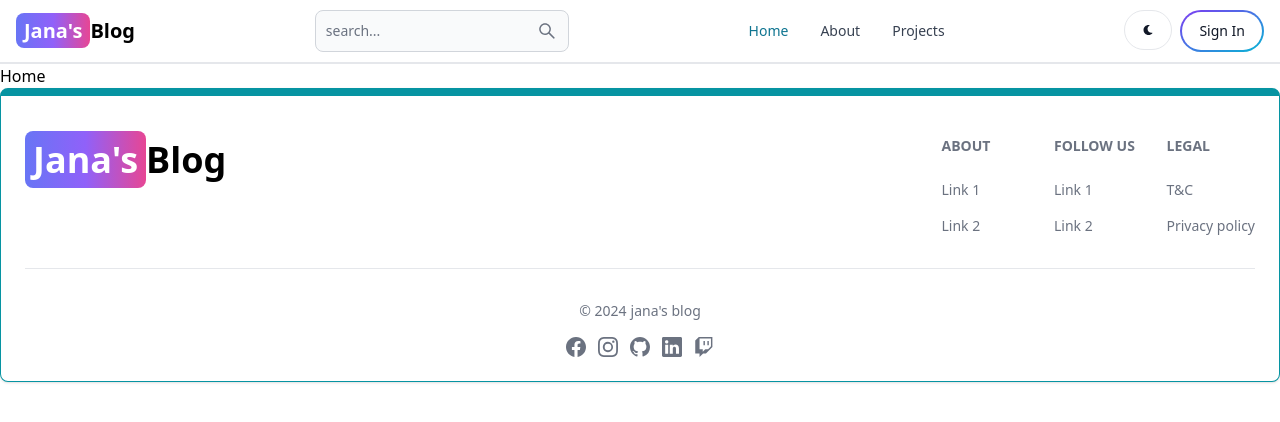
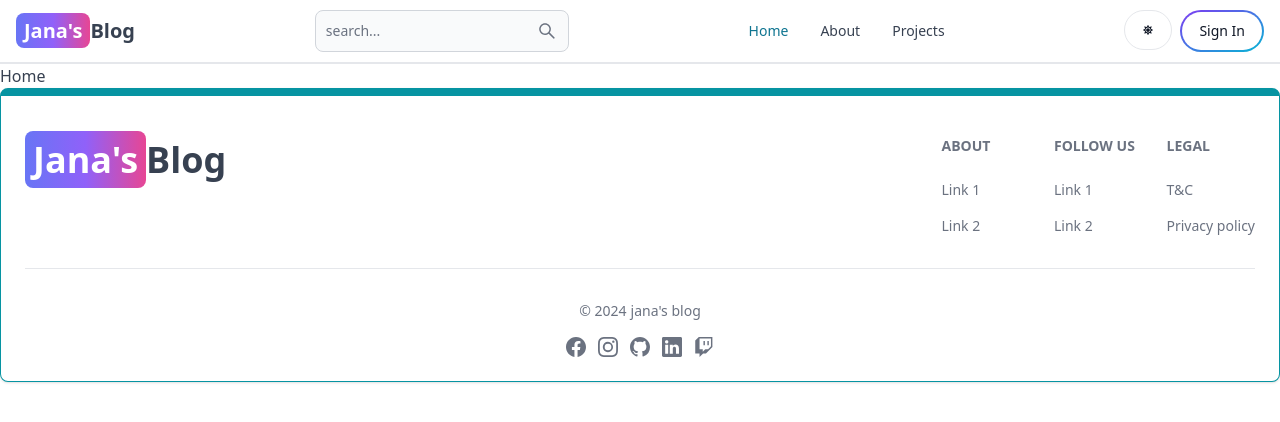
Before and after one commit to newdev101/mern_blog, a React (Vite) app in the folder client/: page / in a window 1280 px wide. Shown: the top 422 px of the page. Built offline with nearby package versions, Linux system fonts and the light colour scheme; no server answers.

Commit message:
Complete dark mode functionallity

```diff
--- a/client/src/components/Header.jsx
+++ b/client/src/components/Header.jsx
@@ -1,12 +1,16 @@
 import { Avatar, Button, Dropdown, DropdownHeader, Navbar, TextInput } from 'flowbite-react'
 import { Link, useLocation } from 'react-router-dom'
 import { AiOutlineSearch } from 'react-icons/ai'
-import { FaMoon } from 'react-icons/fa'
-import {useSelector} from 'react-redux';
+import { FaMoon, FaSun } from 'react-icons/fa'
+import {useSelector, useDispatch} from 'react-redux';
+import {toggleTheme} from '../redux/theme/themeSlice';
+
 
 function Header() {
      const path = useLocation().pathname;
+     const dispatch = useDispatch();
      const {currentUser} = useSelector(state => state.user);
+     const { theme } = useSelector(state => state.theme);
 
      return (
           <Navbar className='border-b-2'>
@@ -33,8 +37,10 @@
                </Button>
 
                <div className='flex gap-2 md:order-2'>
-                    <Button className='w-12 h-10 hidden sm:inline' color='gray' pill>
-                         <FaMoon />
+                    <Button className='w-12 h-10 hidden sm:inline' color='gray' pill
+                    onClick={()=>dispatch(toggleTheme())}
+                    >
+                         {theme === 'light' ? <FaSun /> : <FaMoon />}
                     </Button>
                     {currentUser ? (
                          <Dropdown
@@ -65,7 +71,8 @@
                          </Dropdown.Item>
                          </Dropdown>
                     ):(
-                         <Link>
+
+                         <Link to='/signin'>
                          <Button gradientDuoTone={'purpleToBlue'} outline pill>
                               Sign In
                          </Button>
--- /dev/null
+++ b/client/src/components/ThemeProvider.jsx
@@ -0,0 +1,15 @@
+import { useSelector } from 'react-redux'
+
+
+function ThemeProvider({children}) {
+     const {theme} = useSelector((state) => state.theme);
+  return (
+    <div className={theme}>
+     <div className='bg-white text-gray-700 dark:text-gray-200 dark:bg-[rgb(16,23,42)] min-h-screen'>
+           {children}
+     </div>
+    </div>
+  )
+}
+
+export default ThemeProvider
--- a/client/src/main.jsx
+++ b/client/src/main.jsx
@@ -6,11 +6,14 @@
 import { store, persistor } from './redux/store'
 import { Provider } from 'react-redux'
 import { PersistGate } from 'redux-persist/integration/react'
+import ThemeProvider from './components/ThemeProvider.jsx'
 
 ReactDOM.createRoot(document.getElementById('root')).render(
   <PersistGate persistor={persistor}>
   <Provider store={store}>
-    <App />
+    <ThemeProvider>
+      <App />
+    </ThemeProvider>
   </Provider>
   </PersistGate>
 )
--- a/client/src/redux/store.js
+++ b/client/src/redux/store.js
@@ -1,12 +1,14 @@
 import { configureStore, combineReducers } from '@reduxjs/toolkit'
 import userReducer from './user/userSlice'
+import themeReducer from './theme/themeSlice'
 import { persistReducer } from 'redux-persist'
 import storage from 'redux-persist/lib/storage';
-import { get, version } from 'mongoose';
 import persistStore from 'redux-persist/es/persistStore';
+import { theme } from 'flowbite-react';
 
 const rootReducer = combineReducers({
     user: userReducer,
+    theme: themeReducer,
 })
 
 
--- /dev/null
+++ b/client/src/redux/theme/themeSlice.js
@@ -0,0 +1,19 @@
+import {createSlice} from '@reduxjs/toolkit';
+
+const initialState = {
+     theme: 'light',
+};
+
+const themeSlice = createSlice({
+     name: 'theme',
+     initialState,
+     reducers:{
+          toggleTheme:(state, action) => {
+               state.theme = state.theme === 'light' ? 'dark' : 'light';
+          },
+     },
+})
+
+export const {toggleTheme} = themeSlice.actions;
+
+export default themeSlice.reducer;
```
